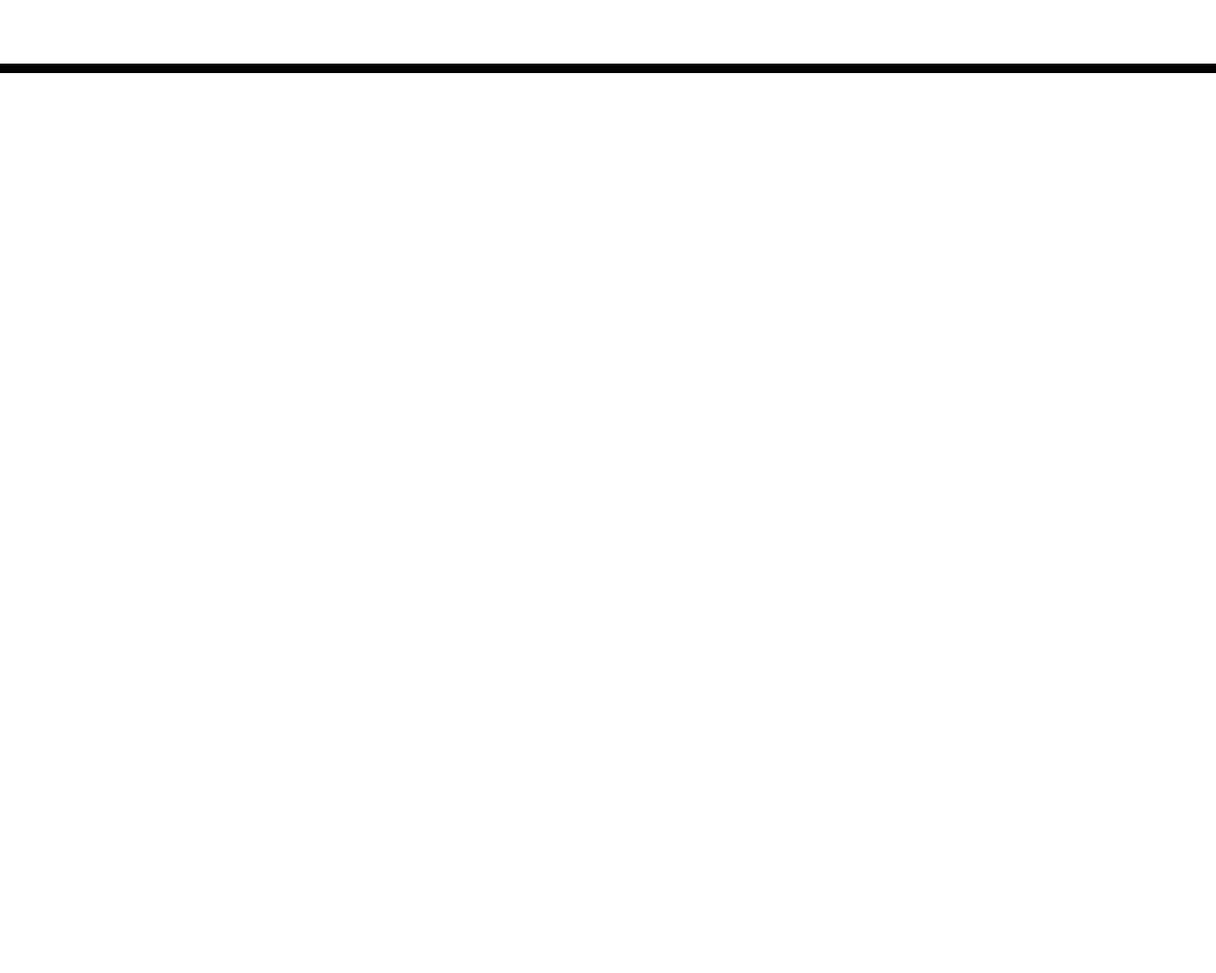
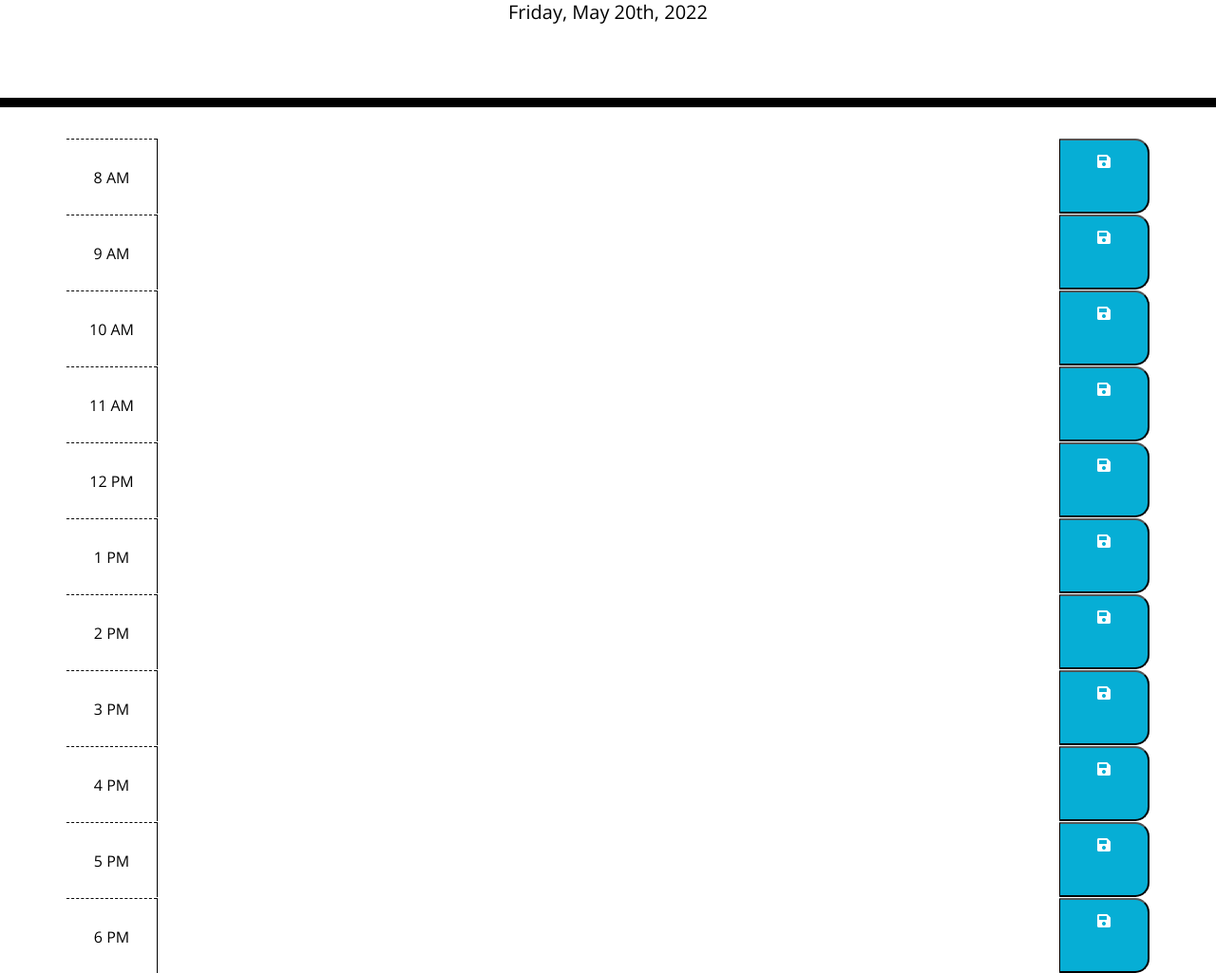
Before and after one commit to bunt88/WorkDay-Scheduler, a plain HTML site: page index.html in a window 1280 px wide. Shown: the part 191-1216 px from the top of the page at 95% size. Before the commit the page ends 800 px from the top, so only its background shows below. Drawn offline with nearby package versions, Linux system fonts and the light colour scheme.

Commit message:
Created bootstrap rows for each block of time

```diff
--- /dev/null
+++ b/assets/js/script.js
@@ -0,0 +1,4 @@
+
+// Use Moment.js to set the current date at the top of the app
+var today = moment().format("dddd, MMMM Do, YYYY");
+$("#currentDay").text(today);
--- a/index.html
+++ b/index.html
@@ -9,7 +9,8 @@
     <link rel="stylesheet" href="https://use.fontawesome.com/releases/v5.8.1/css/all.css"
         integrity="sha384-50oBUHEmvpQ+1lW4y57PTFmhCaXp0ML5d60M1M7uH2+nqUivzIebhndOJK28anvf" crossorigin="anonymous" />
     <link href="https://fonts.googleapis.com/css?family=Open+Sans&display=swap" rel="stylesheet" />
-    <link rel="stylesheet" href="style.css" />
+    <link rel="stylesheet" href="./assets/css/style.css" />
+
     <title>Work Day Scheduler</title>
 </head>
 
@@ -20,11 +21,145 @@
         <p id="currentDay" class="lead"></p>
     </header>
     <div class="container">
-        <!-- Timeblocks go here -->
-    </div>
 
-    <script src="https://cdnjs.cloudflare.com/ajax/libs/jquery/3.2.1/jquery.min.js"></script>
-    <script src="https://cdnjs.cloudflare.com/ajax/libs/moment.js/2.24.0/moment.min.js"></script>
+        <!-- Created bootstrap rows for each time slot-->
+
+        <div class="row time-block" id="hour8">
+            <div class="hour col-1">
+                8 AM
+            </div>
+            <textarea class="description col-10">
+
+            </textarea>
+            <button class="saveBtn col-1"><i class="fas fa-save"></i>
+
+            </button>
+        </div>
+
+        <div class="row time-block" id="hour9">
+            <div class="hour col-1">
+                9 AM
+            </div>
+            <textarea class="description col-10">
+
+            </textarea>
+            <button class="saveBtn col-1"><i class="fas fa-save"></i>
+
+            </button>
+        </div>
+
+        <div class="row time-block" id="hour10">
+            <div class="hour col-1">
+                10 AM
+            </div>
+            <textarea class="description col-10">
+
+            </textarea>
+            <button class="saveBtn col-1"><i class="fas fa-save"></i>
+
+            </button>
+        </div>
+
+        <div class="row time-block" id="hour11">
+            <div class="hour col-1">
+                11 AM
+            </div>
+            <textarea class="description col-10">
+
+            </textarea>
+            <button class="saveBtn col-1"><i class="fas fa-save"></i>
+
+            </button>
+        </div>
+
+        <div class="row time-block" id="hour12">
+            <div class="hour col-1">
+                12 PM
+            </div>
+            <textarea class="description col-10">
+
+            </textarea>
+            <button class="saveBtn col-1"><i class="fas fa-save"></i>
+
+            </button>
+        </div>
+
+        <div class="row time-block" id="hour13">
+            <div class="hour col-1">
+                1 PM
+            </div>
+            <textarea class="description col-10">
+
+            </textarea>
+            <button class="saveBtn col-1"><i class="fas fa-save"></i>
+
+            </button>
+        </div>
+
+        <div class="row time-block" id="hour14">
+            <div class="hour col-1">
+                2 PM
+            </div>
+            <textarea class="description col-10">
+
+            </textarea>
+            <button class="saveBtn col-1"><i class="fas fa-save"></i>
+
+            </button>
+        </div>
+
+        <div class="row time-block" id="hour15">
+            <div class="hour col-1">
+                3 PM
+            </div>
+            <textarea class="description col-10">
+
+            </textarea>
+            <button class="saveBtn col-1"><i class="fas fa-save"></i>
+
+            </button>
+        </div>
+
+        <div class="row time-block" id="hour16">
+            <div class="hour col-1">
+                4 PM
+            </div>
+            <textarea class="description col-10">
+
+            </textarea>
+            <button class="saveBtn col-1"><i class="fas fa-save"></i>
+
+            </button>
+        </div>
+
+        <div class="row time-block" id="hour17">
+            <div class="hour col-1">
+                5 PM
+            </div>
+            <textarea class="description col-10">
+
+            </textarea>
+            <button class="saveBtn col-1"><i class="fas fa-save"></i>
+
+            </button>
+        </div>
+
+        <div class="row time-block" id="hour18">
+            <div class="hour col-1">
+                6 PM
+            </div>
+            <textarea class="description col-10">
+
+            </textarea>
+            <button class="saveBtn col-1"><i class="fas fa-save"></i>
+
+            </button>
+        </div>
+        <!-- Links to jquery, moment, and javascript -->
+        <script src="https://cdnjs.cloudflare.com/ajax/libs/jquery/3.2.1/jquery.min.js"></script>
+        <script src="https://cdnjs.cloudflare.com/ajax/libs/moment.js/2.24.0/moment.min.js"></script>
+        <script src="./assets/js/script.js"></script>
+
 </body>
 
 </html>
```
Also changed, not shown: assets/css/style.css (renamed from style.css).
